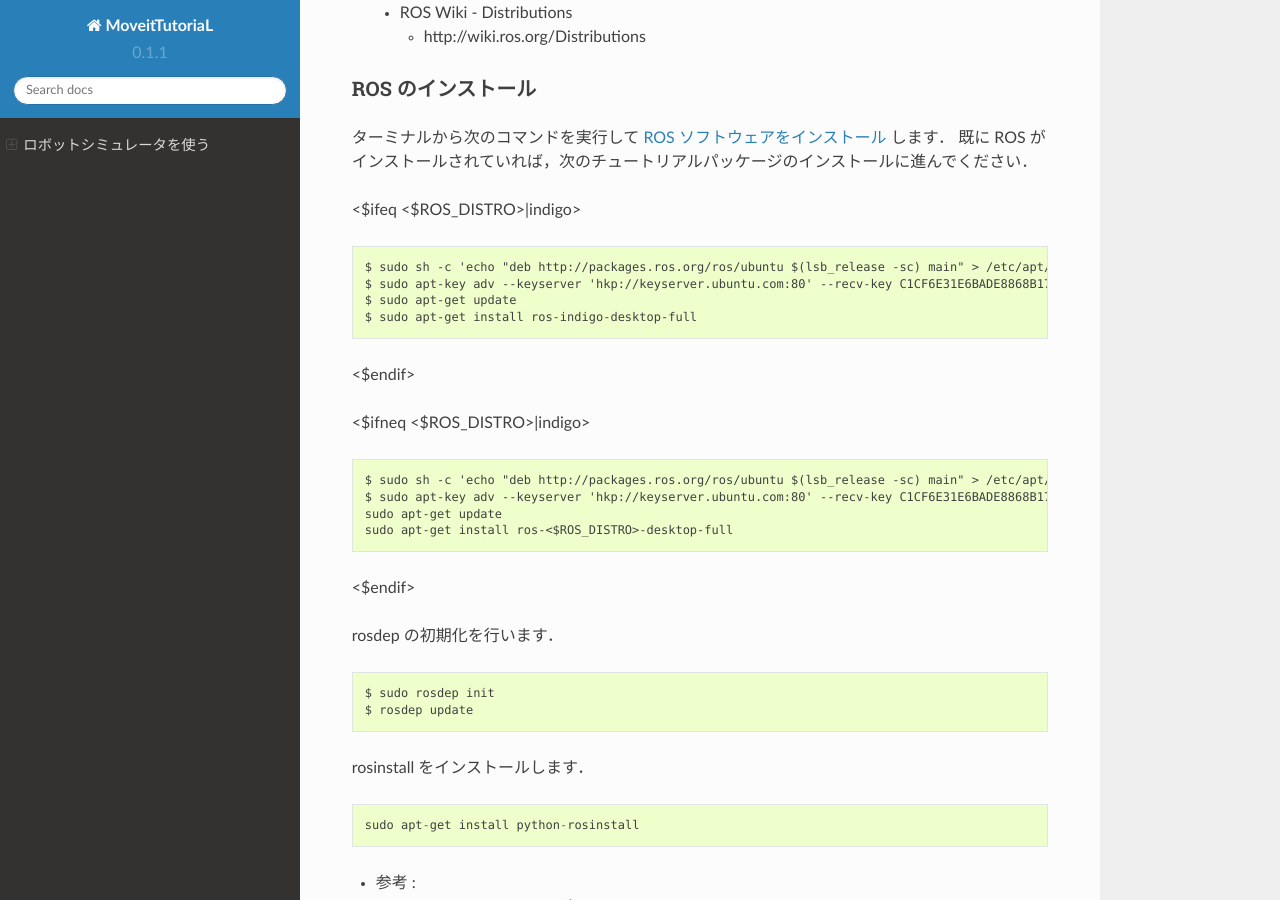
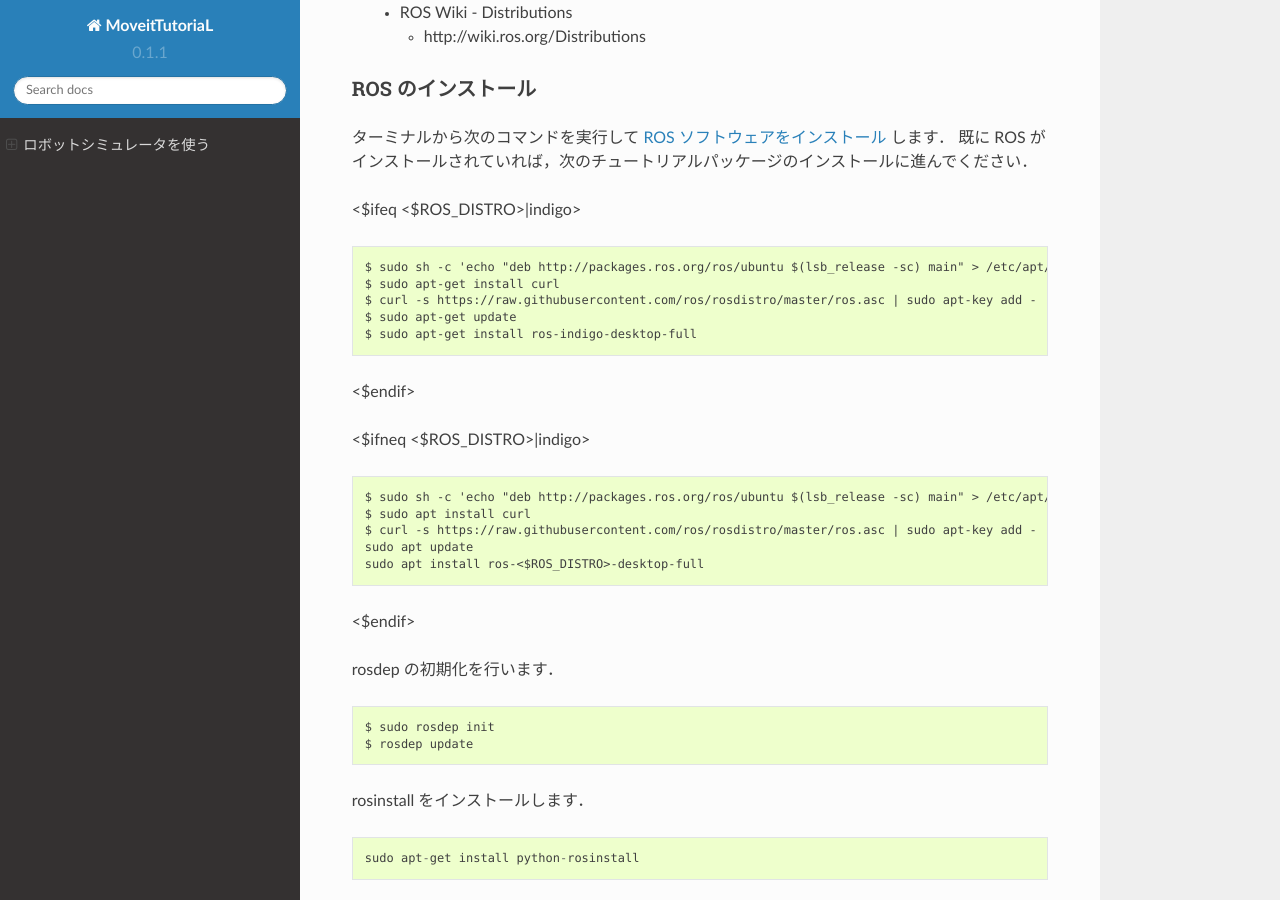
Before and after one commit to tork-a/tork_moveit_tutorial, a Sphinx documentation site: the page built from doc/moveit-tutorial_ja_robot-simulator.md, in a window 1280 px wide and 900 px high, scrolled down 3333 px. Built offline with Sphinx 7.4.7 and the Read the Docs theme 2.0.0, drawn with Linux system fonts in a browser that asks for light colours; some of the changed text lies outside the part shown.

Commit message:
mod docs and add images for ROS Melodic.

````diff
--- a/doc/moveit-tutorial_ja_robot-simulator.md
+++ b/doc/moveit-tutorial_ja_robot-simulator.md
@@ -155,7 +155,8 @@ NEXTAGE OPEN に加えて他のロボットのソフトウェアもインスト
 
 ```
 $ sudo sh -c 'echo "deb http://packages.ros.org/ros/ubuntu $(lsb_release -sc) main" > /etc/apt/sources.list.d/ros-latest.list'
-$ sudo apt-key adv --keyserver 'hkp://keyserver.ubuntu.com:80' --recv-key C1CF6E31E6BADE8868B172B4F42ED6FBAB17C654
+$ sudo apt-get install curl
+$ curl -s https://raw.githubusercontent.com/ros/rosdistro/master/ros.asc | sudo apt-key add -
 $ sudo apt-get update
 $ sudo apt-get install ros-indigo-desktop-full
 ```
@@ -166,9 +167,10 @@ $ sudo apt-get install ros-indigo-desktop-full
 
 ```
 $ sudo sh -c 'echo "deb http://packages.ros.org/ros/ubuntu $(lsb_release -sc) main" > /etc/apt/sources.list.d/ros-latest.list'
-$ sudo apt-key adv --keyserver 'hkp://keyserver.ubuntu.com:80' --recv-key C1CF6E31E6BADE8868B172B4F42ED6FBAB17C654
-sudo apt-get update
-sudo apt-get install ros-<$ROS_DISTRO>-desktop-full
+$ sudo apt install curl
+$ curl -s https://raw.githubusercontent.com/ros/rosdistro/master/ros.asc | sudo apt-key add -
+sudo apt update
+sudo apt install ros-<$ROS_DISTRO>-desktop-full
 ```
 
 <$endif>
@@ -261,7 +263,7 @@ $ sudo apt-get update && sudo apt-get install ros-<$ROS_DISTRO>-khi-duaro-gazebo
 
 ### myCobot ソフトウェアのインストール
 
-myCobotのソフトウェアのインストールにはワークスペースの作成が必要です．
+myCobot のソフトウェアのインストールにはワークスペースの作成が必要です．
 
 - catkin の workspace を作る
   - http://wiki.ros.org/ja/catkin/Tutorials/create_a_workspace
@@ -316,7 +318,7 @@ $ echo "source /opt/ros/<$ROS_DISTRO>/setup.bash" >> ~/.bashrc
 
 ## ソースインストール
 
-aptでインストールできるようにバイナリ／リリースされていないロボットパッケージはワークスペース経由でインストールすることができます．標準では推奨されていな方法ですので十分に注意して実行してください．
+apt でインストールできるようにバイナリ／リリースされていないロボットパッケージはワークスペース経由でインストールすることができます．標準では推奨されていな方法ですので十分に注意して実行してください．
 
 まず，`/tmp/catkin_ws` という名前のワークスペースを作成する手順は次のとおりです．
 
@@ -446,9 +448,15 @@ NEXTAGE OPEN ロボットの準備が完了しています．
 
 <$endif>
 
-<$ifneq <$ROS_DISTRO>|indigo>
+<$ifeq <$ROS_DISTRO>|kinetic>
 
 ![NEXTAGE - Gazebo Starts](images/kinetic/nextage_gazebo-starts.png)
+
+<$endif>
+
+<$ifeq <$ROS_DISTRO>|melodic>
+
+![NEXTAGE - Gazebo Starts](images/melodic/nextage_gazebo_starts.png)
 
 <$endif>
 
@@ -473,9 +481,15 @@ $ roslaunch nextage_moveit_config moveit_planning_execution.launch
 
 <$endif>
 
-<$ifneq <$ROS_DISTRO>|indigo>
+<$ifeq <$ROS_DISTRO>|kinetic>
 
 ![NEXTAGE - MoveIt! Starts](images/kinetic/nextage_moveit-starts.png)
+
+<$endif>
+
+<$ifeq <$ROS_DISTRO>|melodic>
+
+![NEXTAGE - MoveIt! Starts](images/melodic/nextage_moveit_starts.png)
 
 <$endif>
 
@@ -591,9 +605,15 @@ $ roslaunch tra1_bringup tra1_moveit.launch
 
 <$endif>
 
-<$ifneq <$ROS_DISTRO>|indigo>
+<$ifeq <$ROS_DISTRO>|kinetic>
 
 ![MINAS TRA1 - MoveIt! Starts](images/kinetic/minas-tra1_moveit_starts.png)
+
+<$endif>
+
+<$ifeq <$ROS_DISTRO>|melodic>
+
+![MINAS TRA1 - MoveIt! Starts](images/melodic/minas-tra1_moveit_starts.png)
 
 <$endif>
 
@@ -614,7 +634,18 @@ $ source /opt/ros/<$ROS_DISTRO>/setup.bash
 $ roslaunch khi_duaro_gazebo duaro_world.launch
 ```
 
+<$if <$ROS_DISTRO>==kinetic>
+
 ![duaro Simulator - Starts](images/kinetic/duaro-simulator_starts.png)
+
+<$endif>
+
+<$if <$ROS_DISTRO>==melodic>
+
+![duaro Simulator - Starts](images/melodic/duaro_gazebo_starts.png)
+
+<$endif>
+
 
 しばらくすると次のようなメッセージが **ターミナル-1** に表示されます．
 
@@ -637,7 +668,17 @@ $ source /opt/ros/<$ROS_DISTRO>/setup.bash
 $ roslaunch khi_duaro_moveit_config moveit_planning_execution.launch
 ```
 
+<$if <$ROS_DISTRO>==kinetic>
+
 ![duaro MoveIt! - Starts](images/kinetic/duaro-moveit_starts.png)
+
+<$endif>
+
+<$if <$ROS_DISTRO>==melodic>
+
+![duaro MoveIt! - Starts](images/melodic/duaro_moveit_starts.png)
+
+<$endif>
 
 これで MoveIt! の動作計画機能が利用できる状態になっています．
 
@@ -703,9 +744,15 @@ MoveIt! が動作計画を行い，シミュレータのロボットが動作し
 
 <$endif>
 
-<$ifneq <$ROS_DISTRO>|indigo>
+<$ifeq <$ROS_DISTRO>|kinetic>
 
 ![MoveIt! - RViz Plan and Execute](images/kinetic/nextage_moveit_plan-execute.png)
+
+<$endif>
+
+<$ifeq <$ROS_DISTRO>|melodic>
+
+![MoveIt! - RViz Plan and Execute](images/melodic/nextage_moveit_plan-execute.png)
 
 <$endif>
 
````
Also changed, not shown: other parts of doc/moveit-tutorial_ja_robot-simulator.md (+2 -2 lines), doc/moveit-tutorial_ja_robot-python_advanced.md (+7 -1 lines), doc/images/melodic/duaro_gazebo_starts.png (added), doc/images/melodic/duaro_moveit_starts.png (added), doc/images/melodic/minas-tra1_moveit_starts.png (added), doc/images/melodic/nextage_gazebo_starts.png (added), doc/images/melodic/nextage_moveit_plan-execute.png (added), doc/images/melodic/nextage_moveit_poses_relative.png (added), doc/images/melodic/nextage_moveit_starts.png (added).
